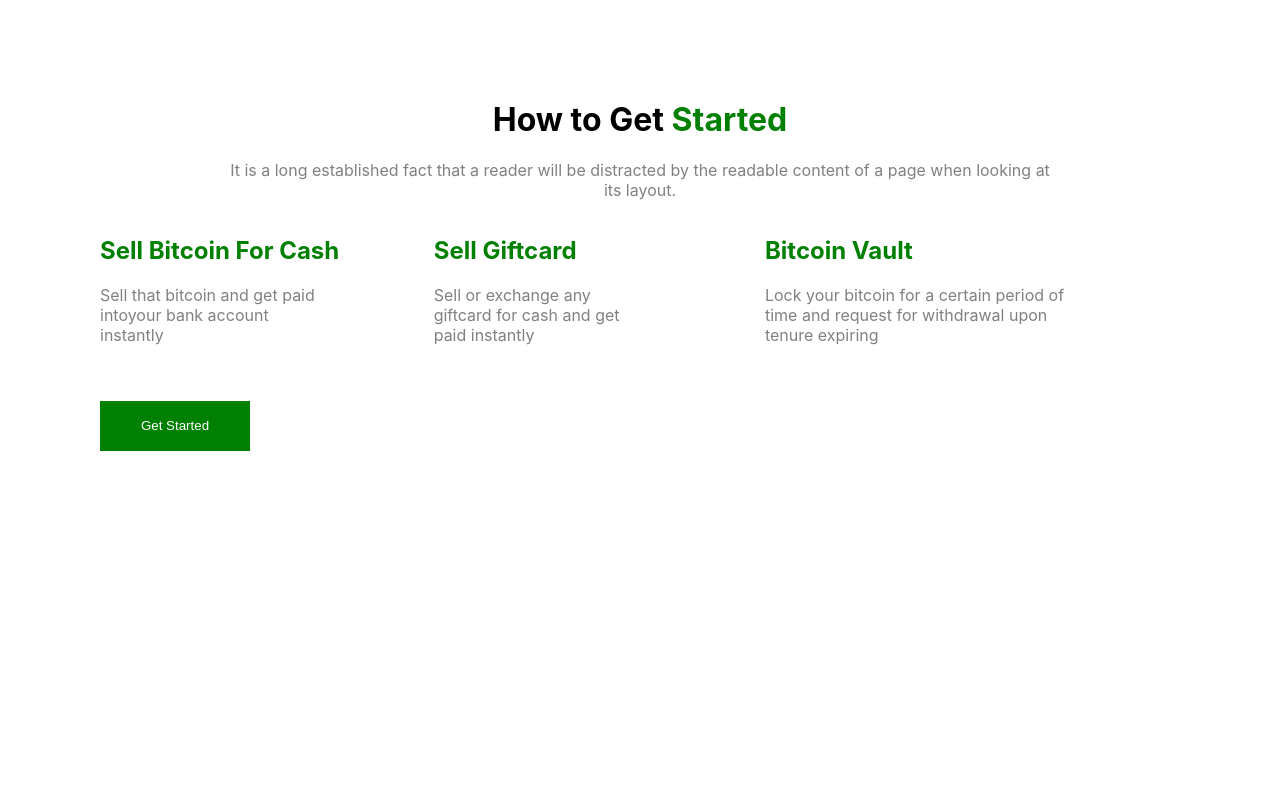
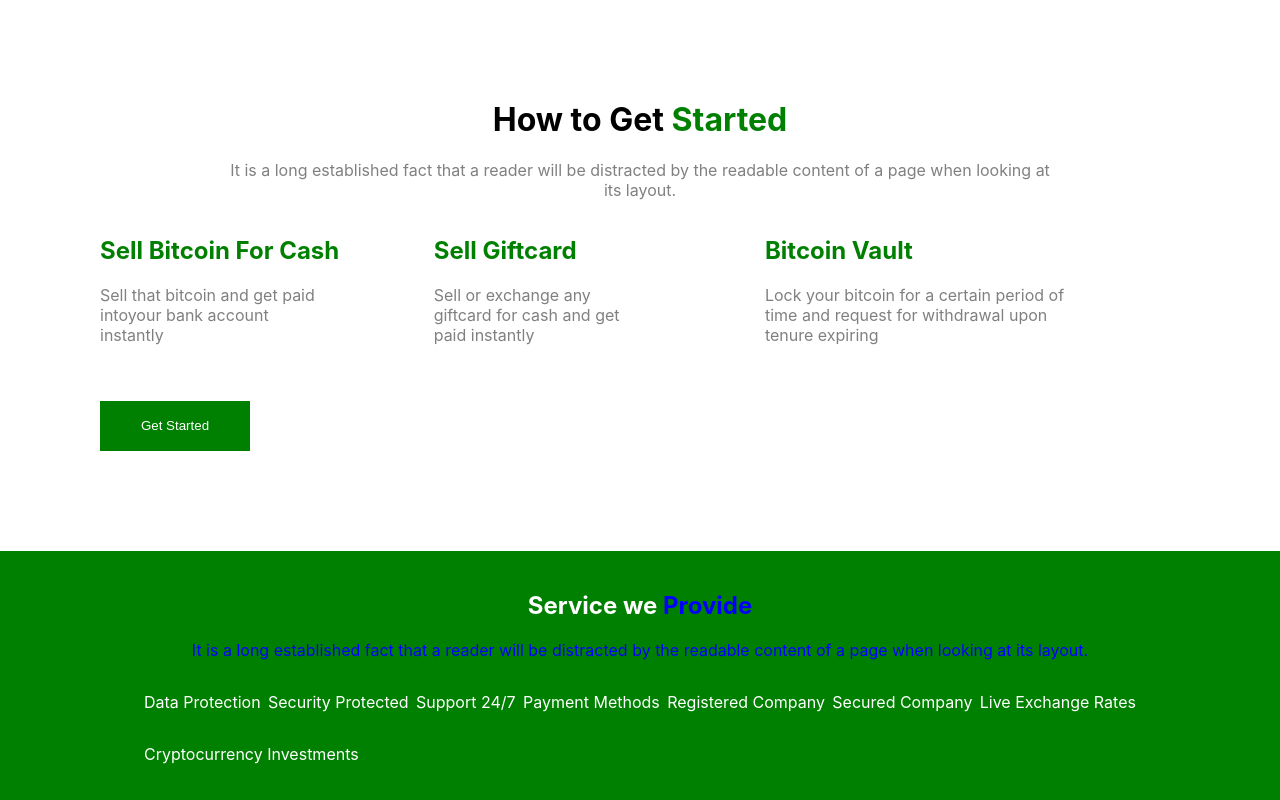
Before and after one commit to hemarle/tradesafegift, a React (Create React App) app: page / in a window 1280 px wide. Shown: the part 742-1542 px from the top of the page. Before the commit the page ends 1293 px from the top, so only its background shows below. Built offline with nearby package versions, Linux system fonts and the light colour scheme.

Commit message:
Services added

```diff
--- a/src/How.css
+++ b/src/How.css
@@ -14,6 +14,7 @@ color: green;
 
 .how__Cards{
     display:flex;
+    /* flex-wrap:wrap; */
     padding-left: 100px;
 }
 
--- a/src/Main.js
+++ b/src/Main.js
@@ -3,12 +3,14 @@ import './Main.css'
 import NavBar from './NavBar';
 import About from './About'
 import How from './How'
+import Services from './Services'
 function Main(){
     return (
         <div className='main'>
 <NavBar/>
 <About/>
 <How/>
+<Services/>
        </div>
     );
 
--- /dev/null
+++ b/src/Services.css
@@ -0,0 +1,24 @@
+.services{
+    background-color:green;
+    padding:20px;
+}
+.services h2{
+    color: white;
+}
+.services h2 span{
+    color: blue;
+}
+.services center>p {
+    color:blue;
+}
+.services__Options{
+    display:flex;
+    flex-wrap: wrap;
+    justify-content:space-between;
+    padding-left:10%;
+    padding-right:10%
+}
+
+.services__Option p{
+    color:white;
+}
--- /dev/null
+++ b/src/Services.js
@@ -0,0 +1,24 @@
+import React from 'react'
+import './Services.css'
+import image1 from '@material-ui/icons/AccessAlarm'
+function Services() {
+    return (
+        <div className='services'>
+           <center> <h2>Service we <span>Provide</span></h2>
+            <p>It is a long established fact that a reader will be distracted by the readable content of a page when looking at its layout.</p>
+      </center>
+       <div className='services__Options'>
+           <div className='services__Option'><image1/><p>Data Protection</p></div>
+           <div className='services__Option'><p>Security Protected</p></div>
+           <div className='services__Option'><p>Support 24/7</p></div>
+           <div className='services__Option'><p>Payment Methods</p></div>
+           <div className='services__Option'><p>Registered Company</p></div>
+           <div className='services__Option'><p>Secured Company</p></div>
+           <div className='services__Option'><p>Live Exchange Rates</p></div>
+           <div className='services__Option'><p>Cryptocurrency Investments</p></div>
+       </div>
+        </div>
+    )
+}
+
+export default Services
```
Also changed, not shown: src/Testimonial.css (added), src/Testimonial.js (added).
